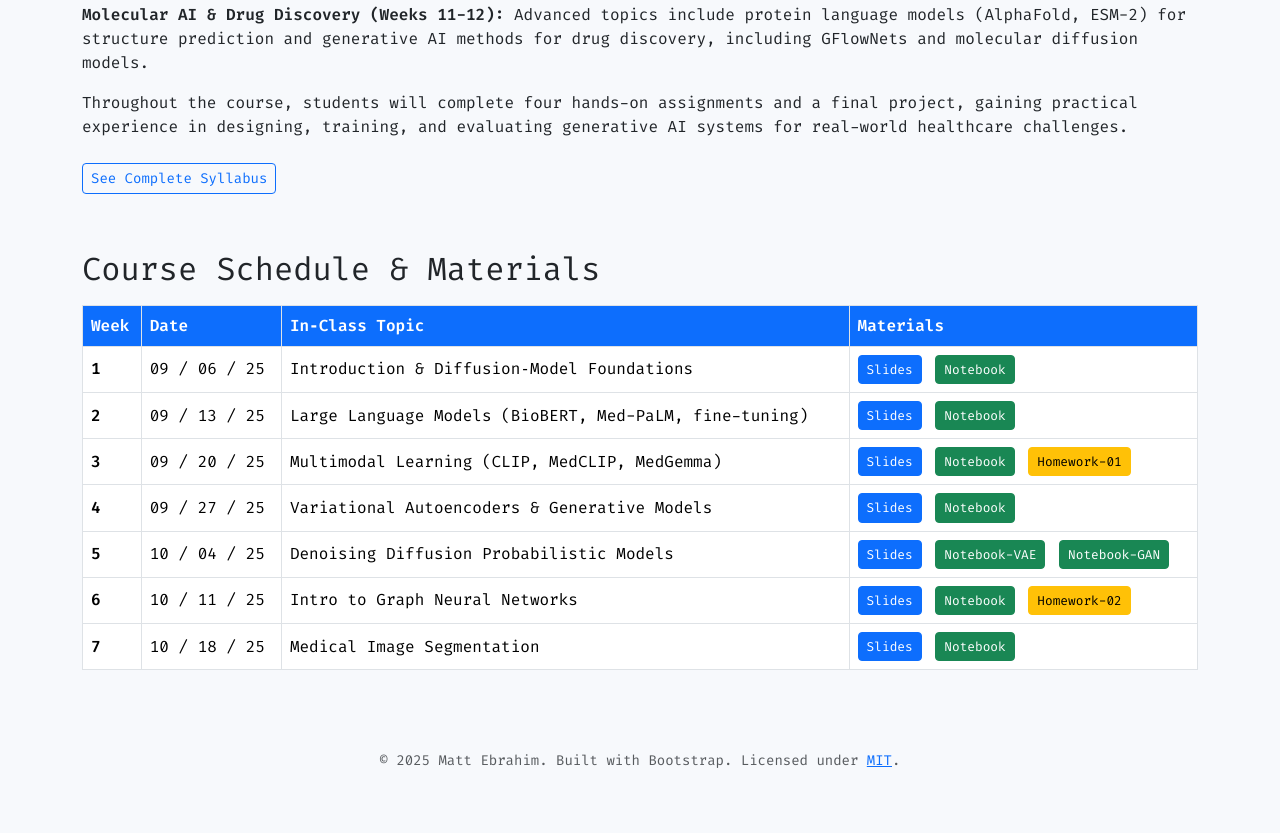
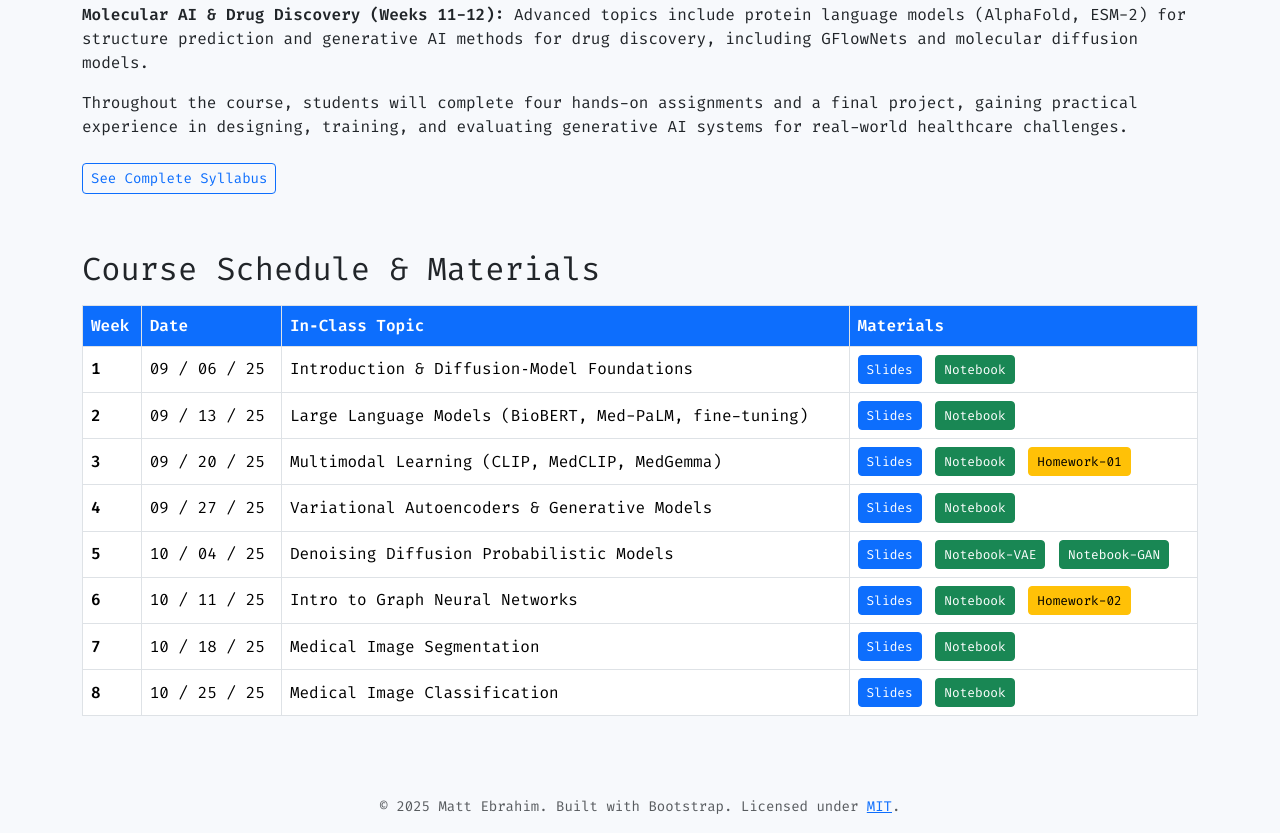
Before and after one commit to matt-ebrahim/CSYE7374, a plain HTML site: page docs/index.html in a window 1280 px wide. Shown: the part 856-1689 px from the top of the page. Before the commit the page ends 1643 px from the top, so only its background shows below. Drawn offline with nearby package versions, Linux system fonts and the light colour scheme; a small style sheet from the web is missing.

Commit message:
Update index.html with session 8: Medical Image Classification (10/25/25)

```diff
--- a/docs/index.html
+++ b/docs/index.html
@@ -179,6 +179,16 @@
                 <a class="btn btn-success btn-sm btn-material" href="https://github.com/matt-ebrahim/CSYE7374/blob/main/intro-gnn/intro-gnn-drug-discovery.ipynb" target="_blank">Notebook</a>
               </td>
             </tr>
+            <!-- Week 8 -->
+            <tr>
+              <th scope="row">8</th>
+              <td>10 / 25 / 25</td>
+              <td>Medical Image Classification</td>
+              <td>
+                <a class="btn btn-primary btn-sm btn-material me-1" href="materials/08-251025.pdf" target="_blank">Slides</a>
+                <a class="btn btn-success btn-sm btn-material" href="https://github.com/matt-ebrahim/CSYE7374/blob/main/medical-image-classification/medical_image_classification.ipynb" target="_blank">Notebook</a>
+              </td>
+            </tr>
           </tbody>
         </table>
       </div>
```
